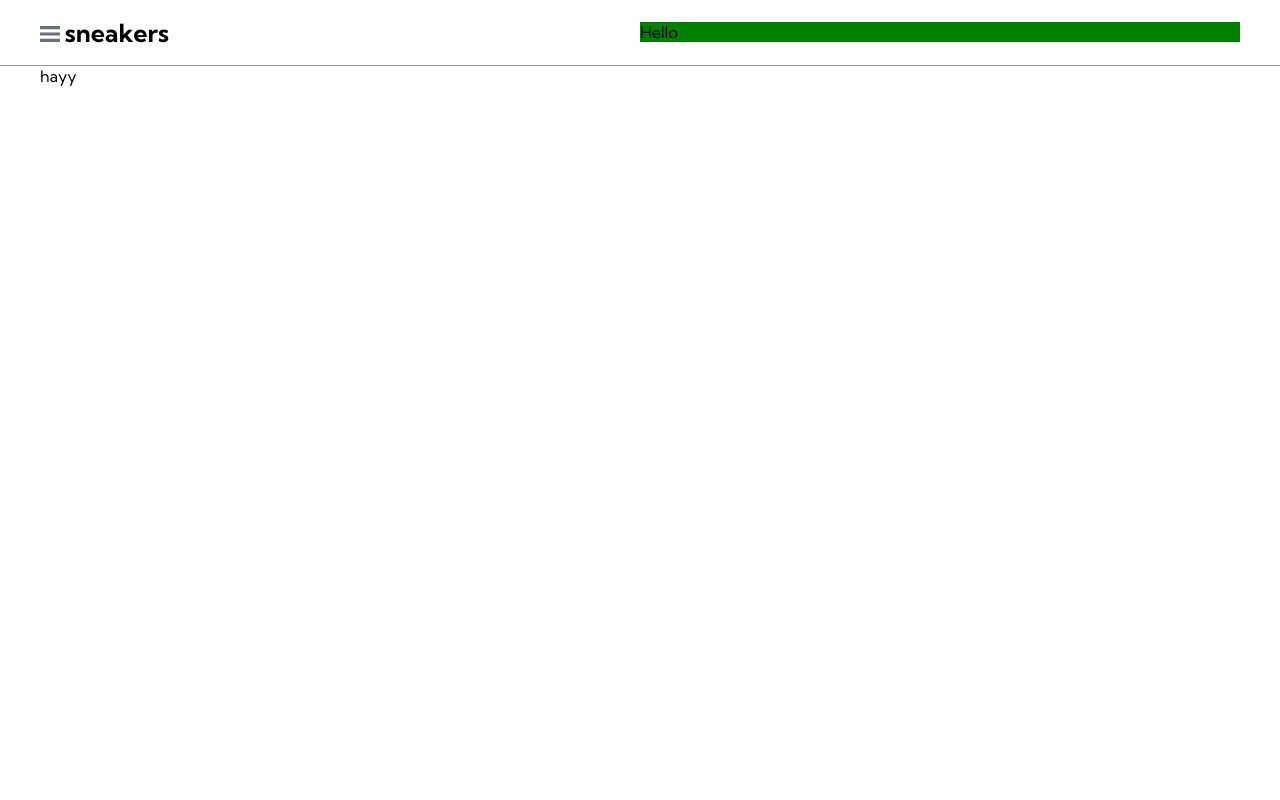
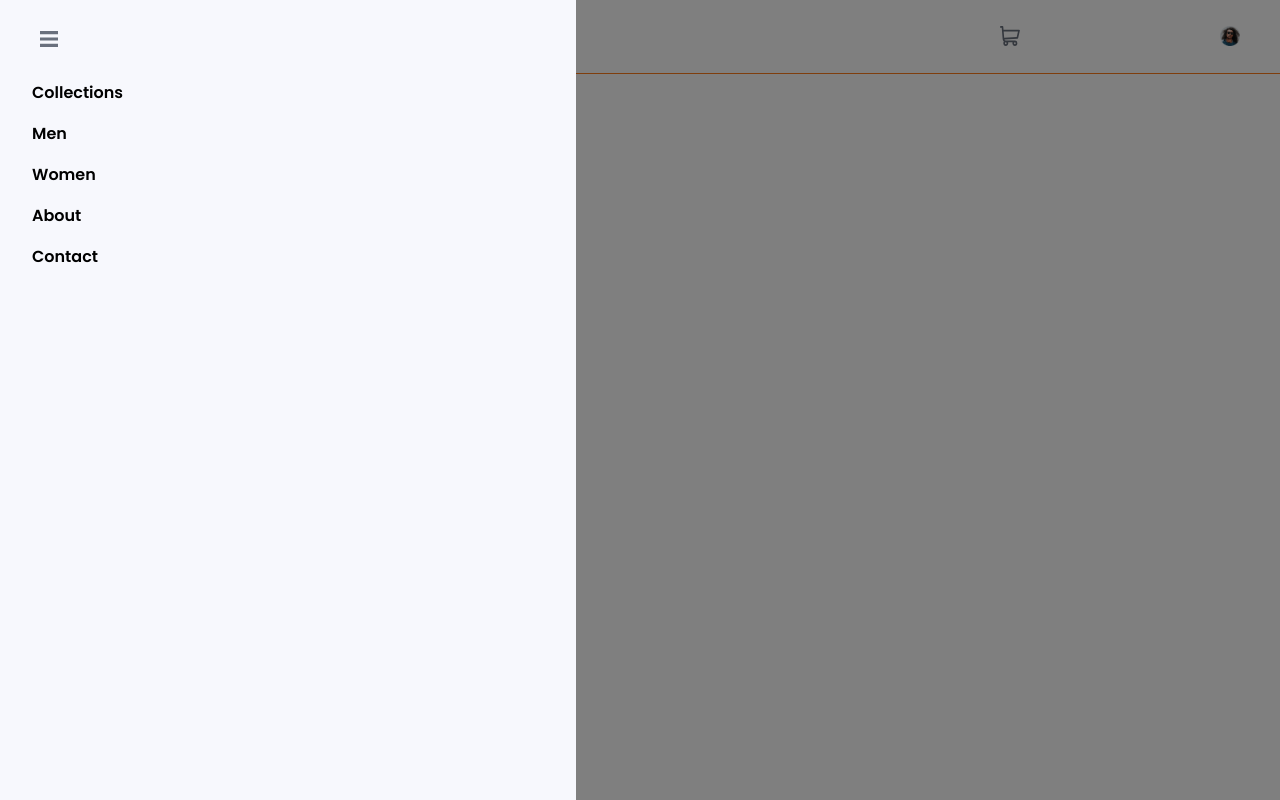
Before and after one commit to Dark-Lover/e-commerce-product-page, a Next.js app: page / in a window 1280 px wide. Built offline with nearby package versions, Linux system fonts and the light colour scheme.

Commit message:
add navbar

```diff
--- a/components/Header/HeaderStyled.ts
+++ b/components/Header/HeaderStyled.ts
@@ -8,34 +8,58 @@ export const Container = styled.div`
   max-width: 1200px;
   margin: auto;
   display: flex;
-  align-items: center;
 `;
 
 export const NavBrand = styled.div`
   background-color: "red";
   display: flex;
   align-items: baseline;
-  flex: 1;
+  flex: 4;
+  > span {
+    z-index: 10000;
+  }
 `;
 export const StyledImage = styled(Image)`
   cursor: pointer;
 `;
 
 export const Logo = styled.h1`
-  margin-left: 0.3rem;
-  font-size: 25px;
-  font-weight: 700;
+  margin-left: 0.6rem;
+  font-size: 32px;
+  font-weight: 600;
+  line-height: 30px;
+  color: ${({ theme }) => theme.neutral.darkBlue}; ;
 `;
 export const UserCart = styled.div`
   flex: 1;
-  background-color: green;
   display: flex;
   align-items: center;
+  justify-content: space-between;
 `;
 
-export const TestHeading = styled.h1`
-  font-weight: 400;
-  font-size: 1rem;
-  margin-left: 0.3rem;
-  letter-spacing: 0.03rem;
+export const NavWrapper = styled.div`
+  background-color: rgba(0, 0, 0, 0.5);
+  position: fixed;
+  width: 100%;
+  height: 100vh;
+  left: 0;
+  z-index: 122;
 `;
+
+export const NavBar = styled.nav`
+  background-color: ${({ theme }) => theme.neutral.lightGrBlue};
+  position: fixed;
+  width: 40%;
+  height: 100vh;
+  left: 0;
+  z-index: 122;
+  padding: 5rem 2rem;
+`;
+export const NavItems = styled.ul`
+  display: flex;
+  flex-direction: column;
+  gap: 1rem;
+`;
+export const NavItem = styled.li`
+  font-weight: 600;
+`;
--- a/components/Header/index.tsx
+++ b/components/Header/index.tsx
@@ -1,10 +1,6 @@
+//prettier-ignore
 import {
-  HeaderWrapper,
-  NavBrand,
-  UserCart,
-  Logo,
-  Container,
-  StyledImage,
+  HeaderWrapper,NavBrand,UserCart,Logo,Container,StyledImage, NavWrapper, NavBar, NavItems, NavItem,
 } from "./HeaderStyled";
 function Header() {
   return (
@@ -12,10 +8,28 @@ function Header() {
       <HeaderWrapper>
         <Container>
           <NavBrand>
-            <StyledImage src="/assets/icon-menu.svg" width={20} height={16} />
+            <StyledImage src="/assets/icon-menu.svg" width={18} height={16} />
             <Logo>sneakers</Logo>
           </NavBrand>
-          <UserCart>Hello</UserCart>
+          <UserCart>
+            <StyledImage src="/assets/icon-cart.svg" width={20} height={20} />
+            <StyledImage
+              src="/assets/image-avatar.png"
+              width={20}
+              height={20}
+            />
+          </UserCart>
+          <NavWrapper>
+            <NavBar>
+              <NavItems>
+                <NavItem>Collections</NavItem>
+                <NavItem>Men</NavItem>
+                <NavItem>Women</NavItem>
+                <NavItem>About</NavItem>
+                <NavItem>Contact</NavItem>
+              </NavItems>
+            </NavBar>
+          </NavWrapper>
         </Container>
       </HeaderWrapper>
     </>
--- /dev/null
+++ b/components/Layout/index.tsx
@@ -0,0 +1,11 @@
+import { ReactNode } from "react";
+
+type LayoutProps = {
+  children: ReactNode;
+};
+
+function Layout({ children }: LayoutProps) {
+  return <main>{children}</main>;
+}
+
+export default Layout;
--- a/pages/_app.tsx
+++ b/pages/_app.tsx
@@ -6,11 +6,16 @@ const GlobalStyle = createGlobalStyle`
     margin: 0;
     padding: 0;
     box-sizing: border-box;
-    font-family: 'Kumbh Sans', sans-serif;
+    font-family: 'Poppins', sans-serif;
   }
   main{
     max-width: 1200px;
     margin: auto;
+  }
+  ul{
+    list-style: none;
+    margin: 0;
+    padding: 0;
   }
 `;
 
@@ -46,7 +51,7 @@ export default function App({ Component, pageProps }) {
       <Head>
         <title>Hello</title>
         <link
-          href="https://fonts.googleapis.com/css2?family=Kumbh+Sans:wght@400;500;600;700&display=swap"
+          href="https://fonts.googleapis.com/css2?family=Poppins:wght@400;500;600;700&display=swap"
           rel="stylesheet"
         />
       </Head>
--- a/pages/index.tsx
+++ b/pages/index.tsx
@@ -1,10 +1,15 @@
 import Header from "../components/Header";
+import Layout from "../components/Layout";
 
 export default function Home() {
   return (
     <>
       <Header />
-      <main>hayy</main>
+      <Layout>
+        <h3>hello</h3>
+        <h4>hello</h4>
+        <h5>hello</h5>
+      </Layout>
     </>
   );
 }
```
Also changed, not shown: 1 other file (tests, documents, lock files or other folders).
